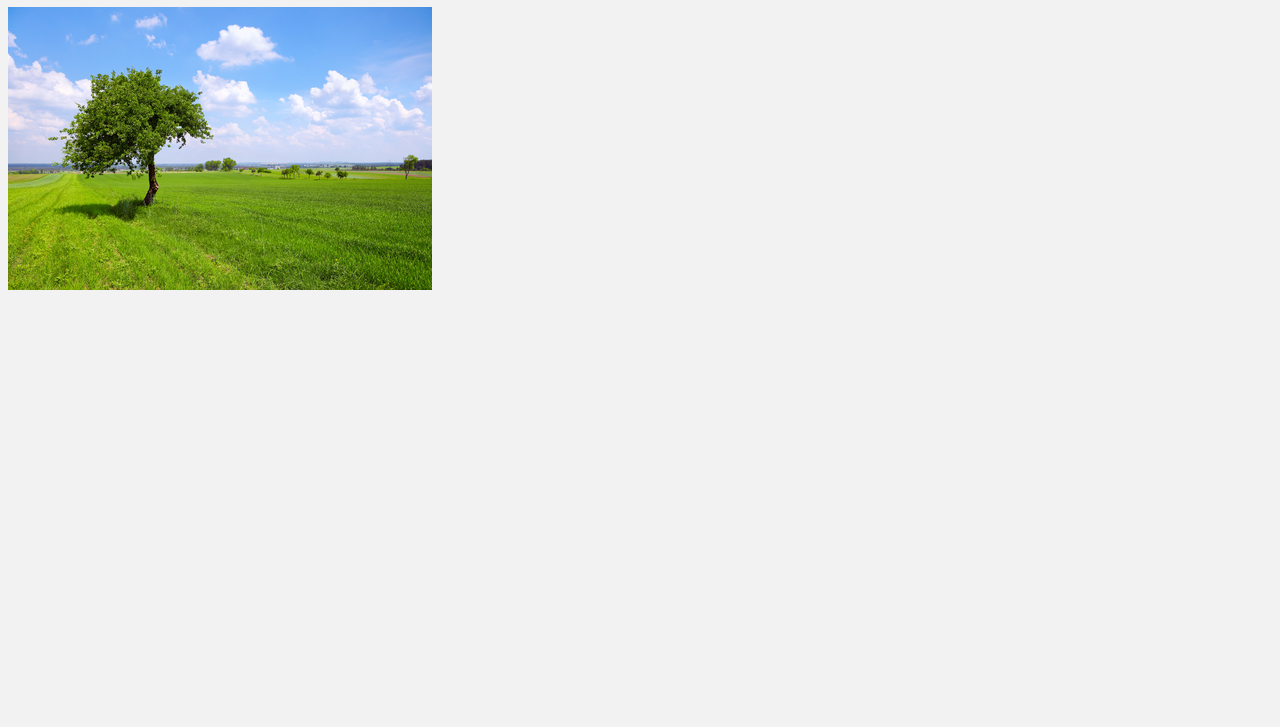
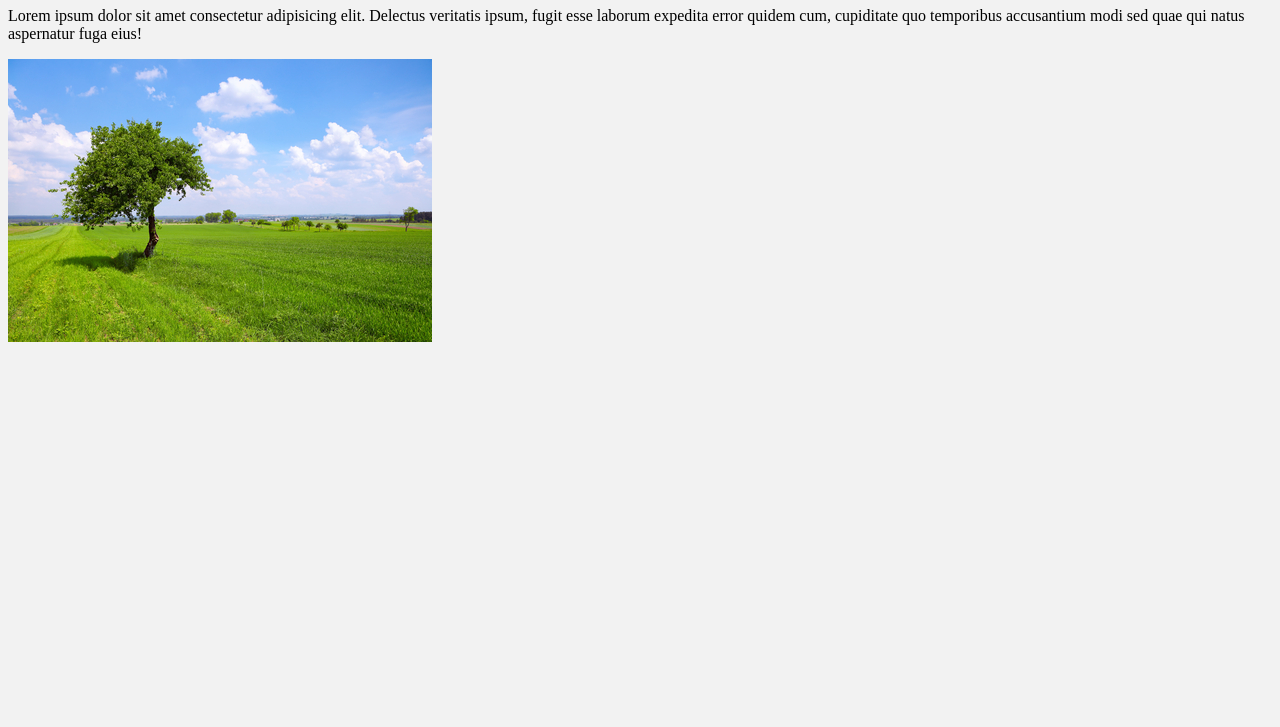
Before and after one commit to carmelraj/demo, a website: page index.html in a window 1280 px wide. Shown: the part 73-800 px from the top of the page. Drawn offline with Linux system fonts and the light colour scheme; files whose address does not match are found by name.

Commit message:
added loreipsum text

```diff
--- a/index.html
+++ b/index.html
@@ -9,6 +9,7 @@
 </head>
 <body>
     <h1>This is a demo website</h1>
+    <p>Lorem ipsum dolor sit amet consectetur adipisicing elit. Delectus veritatis ipsum, fugit esse laborum expedita error quidem cum, cupiditate quo temporibus accusantium modi sed quae qui natus aspernatur fuga eius!</p>
     <img src="images/plain.jpg" alt="image" />
 </body>
 </html>
```
